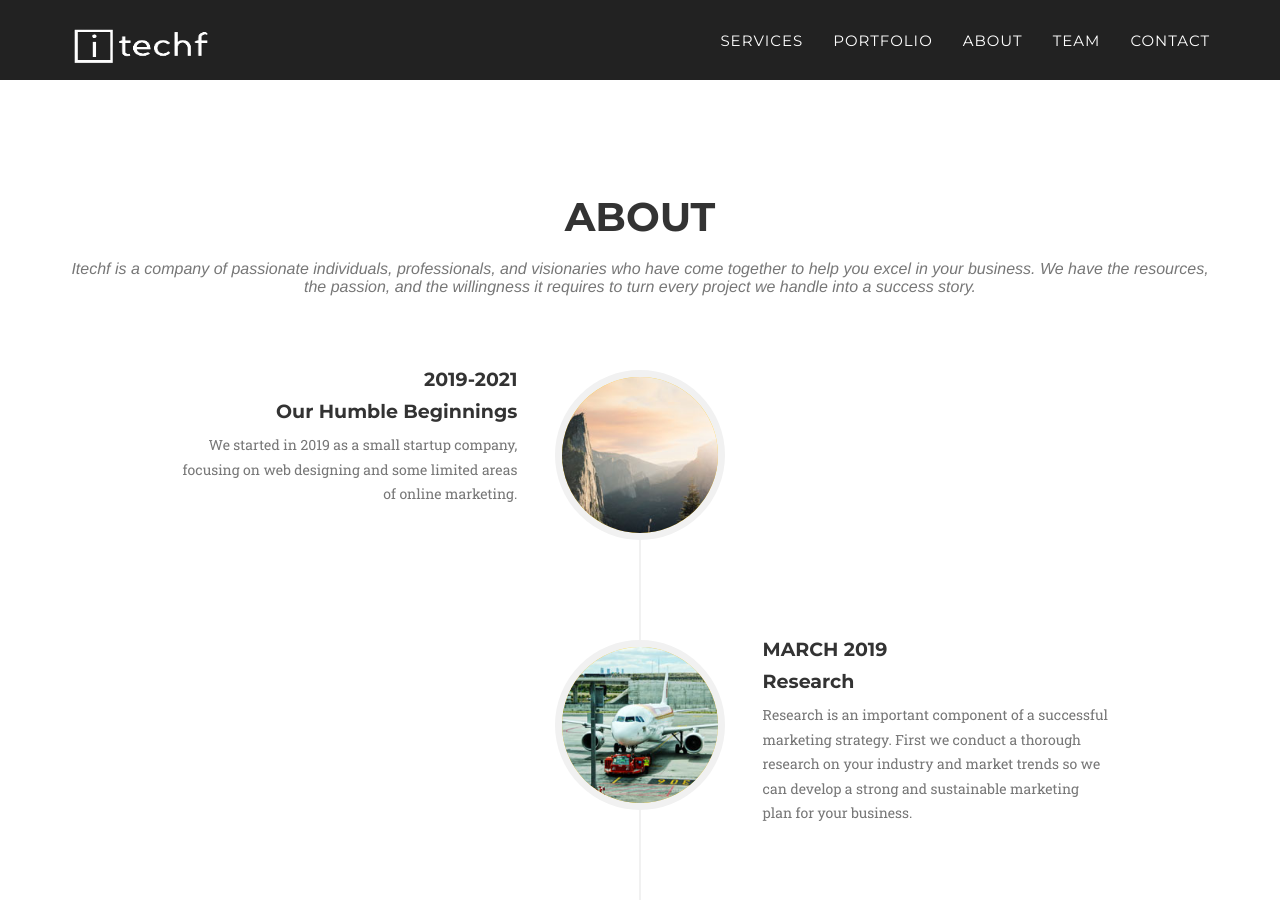
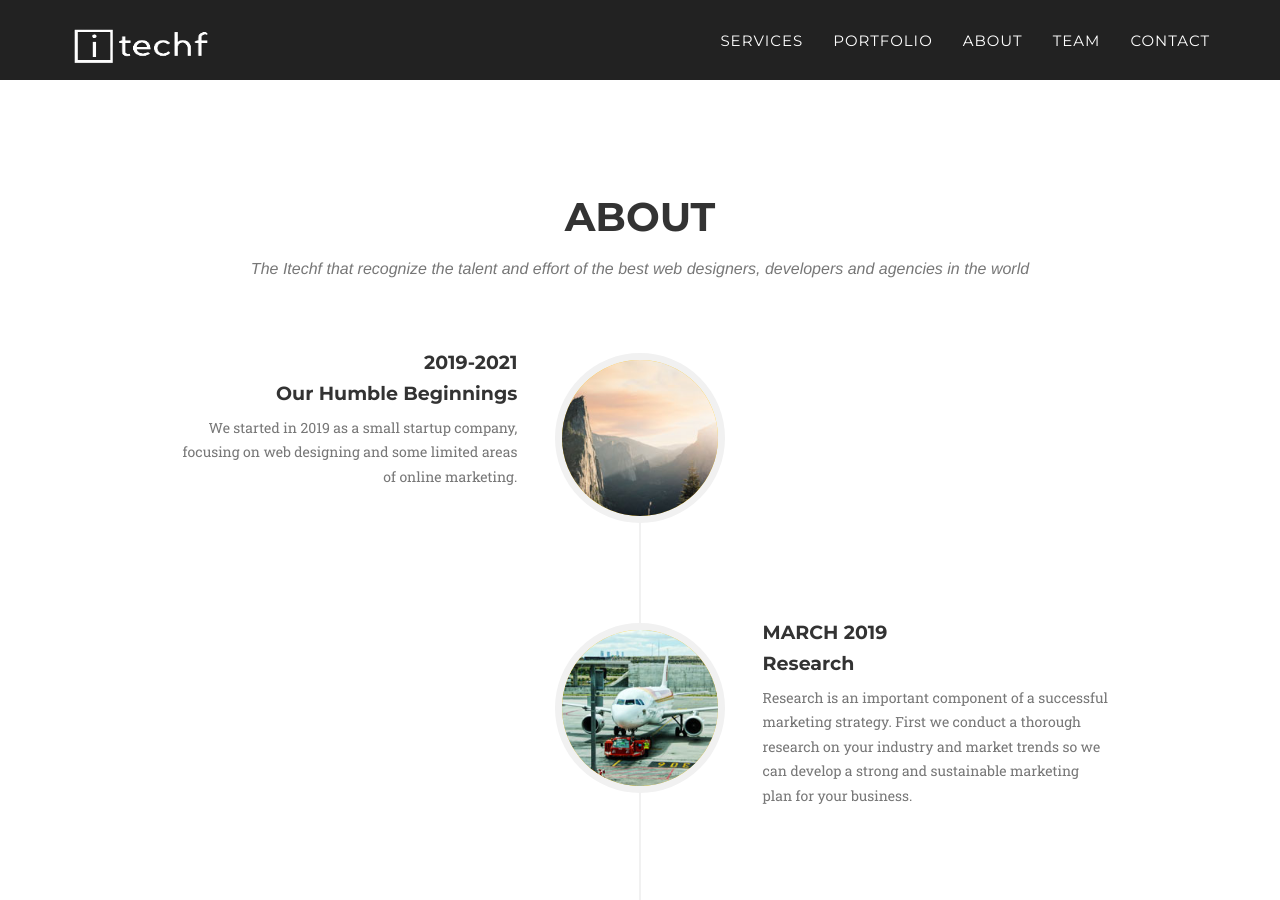
Before and after one commit to itechf-s/folio, a Jekyll site: the page built from index.html, in a window 1280 px wide and 900 px high, scrolled down 3015 px. Built offline with Jekyll 4.4.1, drawn with Linux system fonts in a browser that asks for light colours; some web fonts are replaced.

Commit message:
about change

```diff
--- a/_includes/about.html
+++ b/_includes/about.html
@@ -4,7 +4,7 @@
             <div class="row">
                 <div class="col-lg-12 text-center">
                     <h2 class="section-heading">About</h2>
-                    <h3 class="section-subheading text-muted">Itechf is a company of passionate individuals, professionals, and visionaries who have come together to help you excel in your business. We have the resources, the passion, and the willingness it requires to turn every project we handle into a success story.</div>
+                    <h3 class="section-subheading text-muted">The Itechf that recognize the talent and effort of the best web designers, developers and agencies in the world</div>
             </div>
             <div class="row">
                 <div class="col-lg-12">
```
